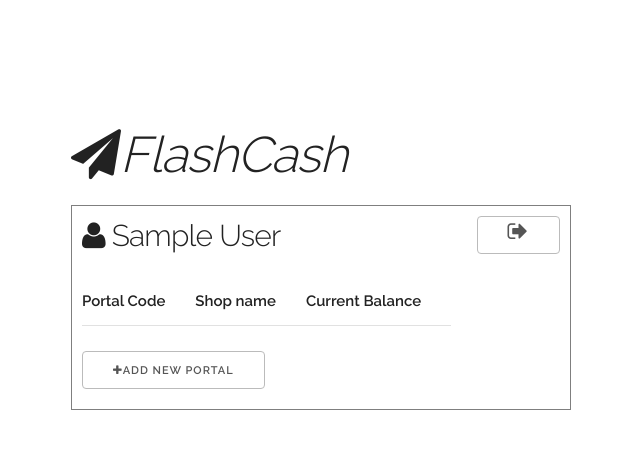
After one commit to cheetasoft/cheetabank-flashcash, a Flask app: page /dashboard/portals/ in a window 1280 px wide. The commit adds this page. Shown: the top 449 px of the page, without its empty margins (319-959 px from the left). Run offline with Flask 2, Linux system fonts and the light colour scheme; the visitor is signed in with stand-in values (Sample User, id 1); lists and menus that the app fills with data are empty; parts of the project's set-up code (start-up, migrations or seed data) failed here and were passed over; some libraries are stand-ins or nearby versions.

Commit message:
Add Portal management page

```diff
--- a/flashcash/templates/dashboard.htm
+++ b/flashcash/templates/dashboard.htm
@@ -26,6 +26,7 @@
 
   <div class="row">
     <div class="twelve columns">
+      {{ dash_button('dot-circle-o', 'Manage portals', 'dash_portals') }}
       {{ dash_button('plus', 'Claim Notes') }}
     </div>
   </div>
--- /dev/null
+++ b/flashcash/templates/portals/index.htm
@@ -0,0 +1,31 @@
+{% extends 'dashboard.htm' %}
+{% block title %}My Portals{% endblock %}
+{% block dash_content %}
+
+<div class="row">
+  <div class="twelve columns">
+    <table>
+      <thead>
+        <tr>
+          <th>Portal Code</th>
+          <th>Shop name</th>
+          <th>Current Balance</th>
+          <th></th>
+        </tr>
+      </thead>
+      <tbody>
+        {% for p in current_user.portals %}
+        <tr>
+          <td>{{ p.portal_code }}</td>
+          <td>{{ p.shop_name }}</td>
+          <td>{{ p.balance }}</td>
+          <td><a href="#">Do Something</a></td>
+        </tr>
+        {% endfor %}
+      </tbody>
+    </table>
+    <a class="button button-default" href="#"><i class="fa fa-plus"> </i>Add new portal</a>
+  </div>
+</div>
+
+{% endblock %}
--- a/flashcash/views.py
+++ b/flashcash/views.py
@@ -58,3 +58,8 @@ def confirm_email(token):
     u.save()
 
     return redirect(url_for('login'))
+
+@app.route('/dashboard/portals/')
+@login_required
+def dash_portals():
+    return render_template('portals/index.htm')
```
